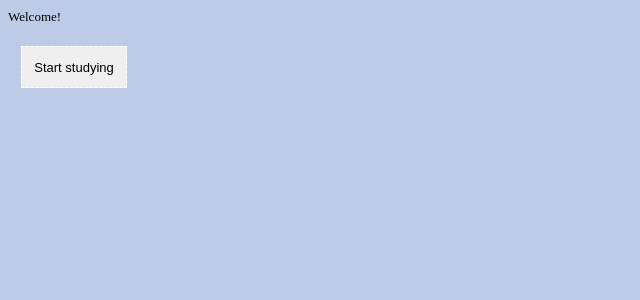
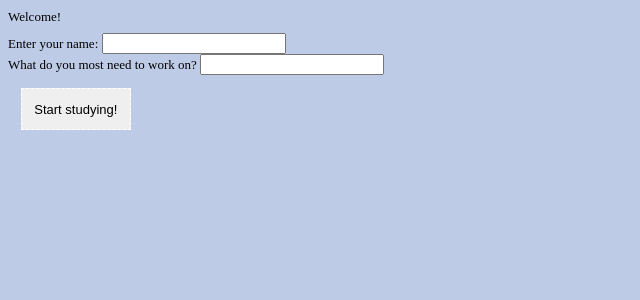
Before and after one commit to UVMHacks2025/team89, a Flask app: page / in a window 1280 px wide. Shown: the top 300 px of the page, without its empty margins (0-640 px from the left). Run offline with Flask 3, Linux system fonts and the light colour scheme.

Commit message:
[index.html] add name and task input

```diff
--- a/templates/index.html
+++ b/templates/index.html
@@ -7,6 +7,14 @@
     <script src="../static/main.js" defer></script>
 <body>
   <h1>Welcome!</h1>
-  <button type="button">Start studying</button>
+  <div>
+    <label for="name">Enter your name:</label>
+    <input type="text" name="name" id="name-input"></input>
+  </div>
+  <div>
+    <label for="task">What do you most need to work on?</label>
+    <input type="text" name="task" id="task-input"></input>
+  </div>
+  <button type="button" id="start">Start studying!</button>
 </body>
 </html>
```
